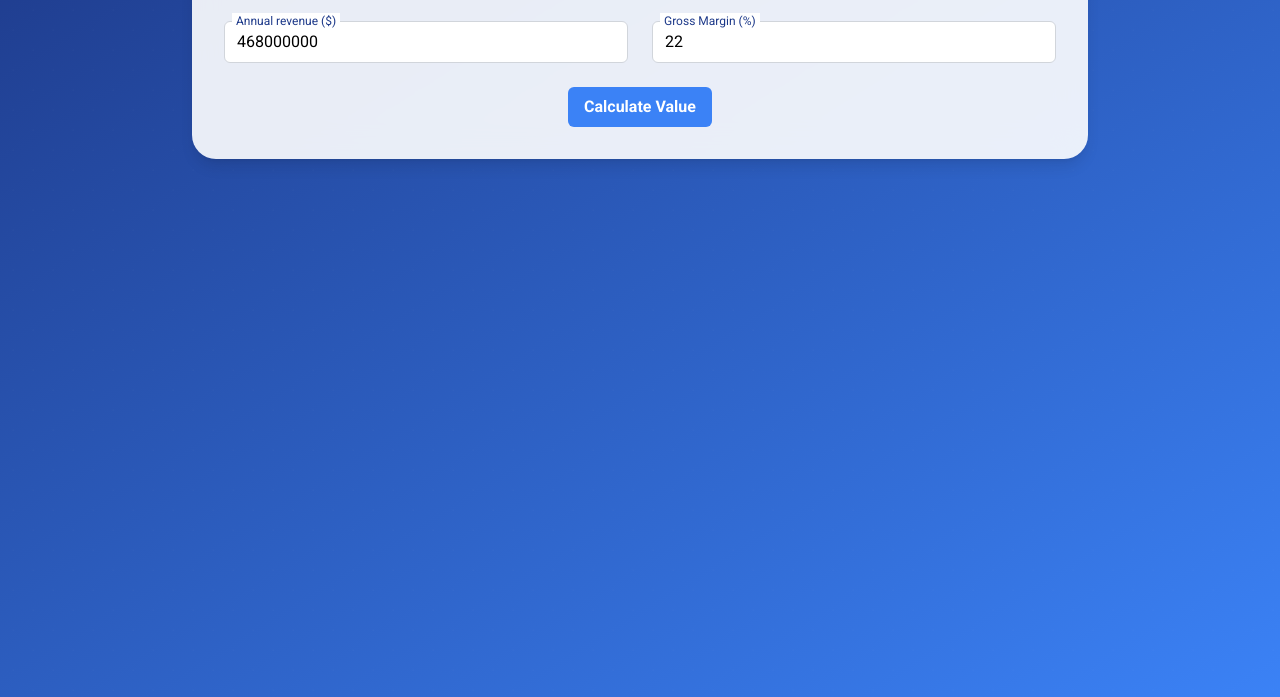
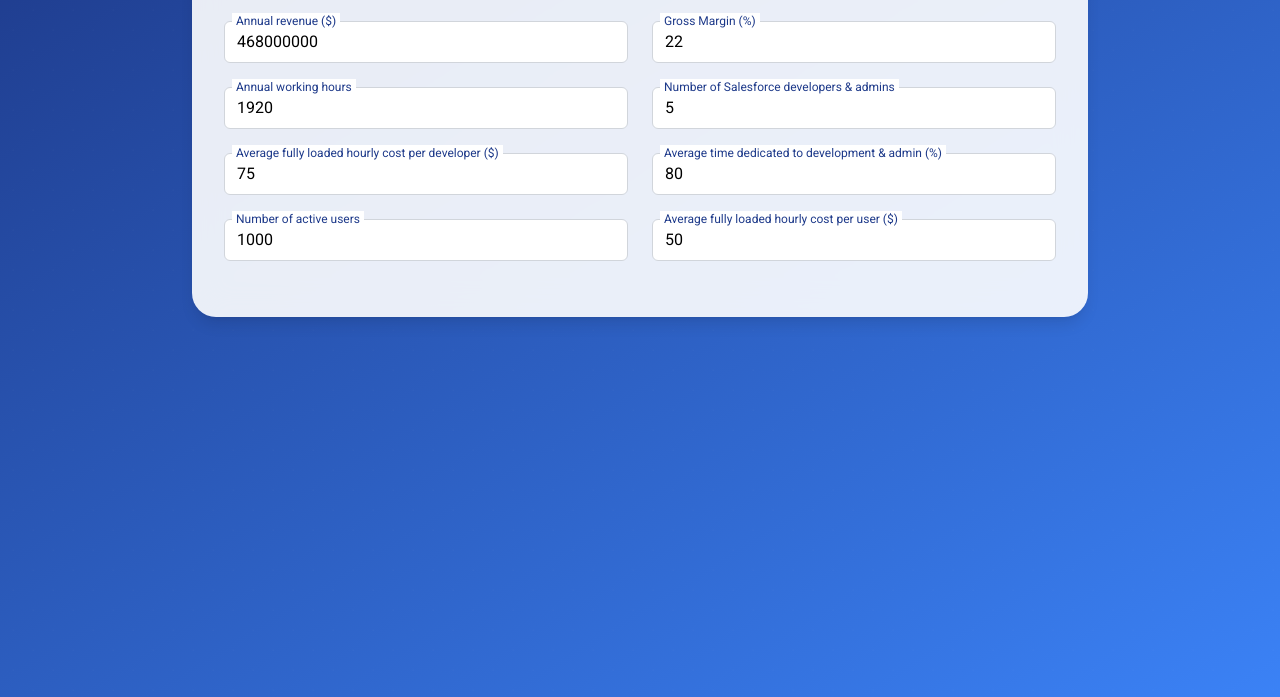
Before and after one commit to FranLeeSF/FranLeeSF, a plain HTML site: page index.html in a window 1280 px wide. Shown: the part 103-800 px from the top of the page. Drawn offline with nearby package versions, Linux system fonts and the light colour scheme.

Commit message:
Update index.html

```diff
--- a/index.html
+++ b/index.html
@@ -39,72 +39,29 @@
                 <input type="number" id="grossMargin" step="0.01" value="22" class="w-full px-3 py-2 border border-gray-300 rounded-md focus:outline-none focus:ring-2 focus:ring-blue-500 focus:border-transparent">
                 <label for="grossMargin" class="absolute -top-2 left-2 bg-white px-1 text-xs text-blue-900">Gross Margin (%)</label>
             </div>
-            <!-- Add the remaining input fields here, following the same pattern -->
-        </form>
-        <div class="mt-6 text-center">
-            <button onclick="calculateResults()" class="bg-blue-500 hover:bg-blue-600 text-white font-bold py-2 px-4 rounded-md transition duration-300 ease-in-out transform hover:-translate-y-1 hover:shadow-lg">
-                Calculate Value
-            </button>
+            <div class="relative">
+                <input type="number" id="annualWorkingHours" value="1920" class="w-full px-3 py-2 border border-gray-300 rounded-md focus:outline-none focus:ring-2 focus:ring-blue-500 focus:border-transparent">
+                <label for="annualWorkingHours" class="absolute -top-2 left-2 bg-white px-1 text-xs text-blue-900">Annual working hours</label>
             </div>
-        <div id="results" class="mt-8 hidden">
-            <h2 class="text-2xl font-bold mb-4 text-blue-900 flex items-center">
-                <svg class="w-6 h-6 mr-2" fill="none" stroke="currentColor" viewBox="0 0 24 24" xmlns="http://www.w3.org/2000/svg">
-                    <path stroke-linecap="round" stroke-linejoin="round" stroke-width="2" d="M9.663 17h4.673M12 3v1m6.364 1.636l-.707.707M21 12h-1M4 12H3m3.343-5.657l-.707-.707m2.828 9.9a5 5 0 117.072 0l-.548.547A3.374 3.374 0 0014 18.469V19a2 2 0 11-4 0v-.531c0-.895-.356-1.754-.988-2.386l-.548-.547z"></path>
-                </svg>
-                AI-Generated Results
-            </h2>
-            <div id="resultsContent" class="bg-gray-100 rounded-lg p-4"></div>
+            <div class="relative">
+                <input type="number" id="numDevelopers" value="5" class="w-full px-3 py-2 border border-gray-300 rounded-md focus:outline-none focus:ring-2 focus:ring-blue-500 focus:border-transparent">
+                <label for="numDevelopers" class="absolute -top-2 left-2 bg-white px-1 text-xs text-blue-900">Number of Salesforce developers & admins</label>
             </div>
+            <div class="relative">
+                <input type="number" id="developerHourlyCost" value="75" class="w-full px-3 py-2 border border-gray-300 rounded-md focus:outline-none focus:ring-2 focus:ring-blue-500 focus:border-transparent">
+                <label for="developerHourlyCost" class="absolute -top-2 left-2 bg-white px-1 text-xs text-blue-900">Average fully loaded hourly cost per developer ($)</label>
             </div>
-
-    <script>
-        function calculateResults() {
-            const annualRevenue = parseFloat(document.getElementById('annualRevenue').value);
-            const grossMargin = parseFloat(document.getElementById('grossMargin').value) / 100;
-            // Add the remaining input value retrievals here
-
-            // Calculate results
-            const developerCost = numDevelopers * developerHourlyCost * annualWorkingHours * developerTimePercent;
-            const userProductivityCost = numActiveUsers * userHourlyCost * annualWorkingHours * userTimePercent;
-            const supportCost = annualCases * caseResolutionTime * 24 * numSupportFTE * supportHourlyCost * supportTimePercent;
-            const disruptionCost = (annualRevenue * salesforceRevPercent / (annualWorkingHours * 365 / 7 * 24)) * annualDisruptions * disruptionDuration;
-
-            const totalCost = developerCost + userProductivityCost + supportCost + disruptionCost;
-            const costAsPercentOfRevenue = (totalCost / annualRevenue) * 100;
-
-            // Display results
-            const resultsContent = document.getElementById('resultsContent');
-            resultsContent.innerHTML = `
-                <div class="grid grid-cols-1 md:grid-cols-2 gap-4">
-                    <div class="flex justify-between">
-                        <span class="font-bold text-blue-900">Developer & Admin Cost:</span>
-                        <span class="text-blue-500">$${developerCost.toLocaleString(undefined, {maximumFractionDigits: 2})}</span>
+            <div class="relative">
+                <input type="number" id="developerTimePercent" step="0.01" value="80" class="w-full px-3 py-2 border border-gray-300 rounded-md focus:outline-none focus:ring-2 focus:ring-blue-500 focus:border-transparent">
+                <label for="developerTimePercent" class="absolute -top-2 left-2 bg-white px-1 text-xs text-blue-900">Average time dedicated to development & admin (%)</label>
             </div>
-                    <div class="flex justify-between">
-                        <span class="font-bold text-blue-900">User Productivity Cost:</span>
-                        <span class="text-blue-500">$${userProductivityCost.toLocaleString(undefined, {maximumFractionDigits: 2})}</span>
+            <div class="relative">
+                <input type="number" id="numActiveUsers" value="1000" class="w-full px-3 py-2 border border-gray-300 rounded-md focus:outline-none focus:ring-2 focus:ring-blue-500 focus:border-transparent">
+                <label for="numActiveUsers" class="absolute -top-2 left-2 bg-white px-1 text-xs text-blue-900">Number of active users</label>
             </div>
-                    <div class="flex justify-between">
-                        <span class="font-bold text-blue-900">Support Cost:</span>
-                        <span class="text-blue-500">$${supportCost.toLocaleString(undefined, {maximumFractionDigits: 2})}</span>
+            <div class="relative">
+                <input type="number" id="userHourlyCost" value="50" class="w-full px-3 py-2 border border-gray-300 rounded-md focus:outline-none focus:ring-2 focus:ring-blue-500 focus:border-transparent">
+                <label for="userHourlyCost" class="absolute -top-2 left-2 bg-white px-1 text-xs text-blue-900">Average fully loaded hourly cost per user ($)</label>
             </div>
-                    <div class="flex justify-between">
-                        <span class="font-bold text-blue-900">Business Disruption Cost:</span>
-                        <span class="text-blue-500">$${disruptionCost.toLocaleString(undefined, {maximumFractionDigits: 2})}</span>
-                    </div>
-                    <div class="flex justify-between">
-                        <span class="font-bold text-blue-900">Total Cost:</span>
-                        <span class="text-blue-500">$${totalCost.toLocaleString(undefined, {maximumFractionDigits: 2})}</span>
-                    </div>
-                    <div class="flex justify-between">
-                        <span class="font-bold text-blue-900">Cost as % of Revenue:</span>
-                        <span class="text-blue-500">${costAsPercentOfRevenue.toLocaleString(undefined, {maximumFractionDigits: 2})}%</span>
-                    </div>
-                </div>
-            `;
-
-            document.getElementById('results').classList.remove('hidden');
-        }
-    </script>
-</body>
-</html>
+            <div class="relative">
+                <input type="number" id="userTimePercent" step="0.01" valu
```
Lines whose indentation alone changed are shown as unchanged.
